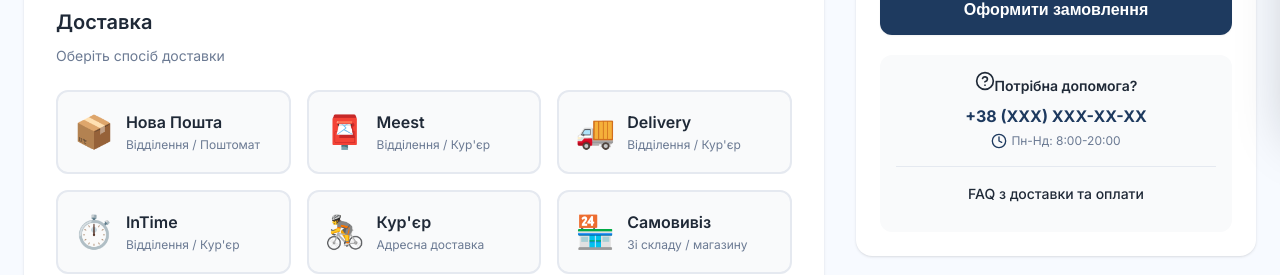
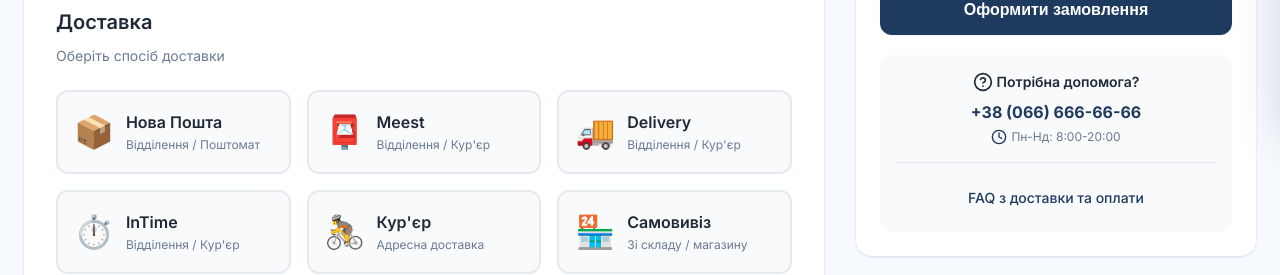
Before and after one commit to Greenfield-Taster/mattress-shop, a React (Vite) app: page /checkout in a window 1280 px wide. Shown: the part 676-951 px from the top of the page. Built offline with nearby package versions, Linux system fonts and the light colour scheme.

Commit message:
Add navigation from checkout page to contact faq via nav link

```diff
--- a/src/pages/Checkout.jsx
+++ b/src/pages/Checkout.jsx
@@ -11,7 +11,7 @@ import {
   validateCheckoutForm,
   clearFieldError,
 } from "../utils/checkoutValidation";
-import "../styles/pages/Checkout.scss";
+import "../styles/pages/_checkout.scss";
 
 // Import icons (lucide-react)
 import {
@@ -916,16 +916,16 @@ const Checkout = () => {
                   <HelpCircle size={20} />
                   Потрібна допомога?
                 </h3>
-                <p className="checkout__help-phone">+38 (XXX) XXX-XX-XX</p>
+                <p className="checkout__help-phone">+38 (066) 666-66-66</p>
                 <p className="checkout__help-time">
                   <Clock size={16} />
                   Пн-Нд: 8:00-20:00
                 </p>
 
                 <div className="checkout__help-faq">
-                  <p className="checkout__help-faq-text">
+                  <Link to="/contacts#faq" className="checkout__help-faq-link">
                     FAQ з доставки та оплати
-                  </p>
+                  </Link>
                 </div>
               </div>
             </div>
--- a/src/pages/Contacts.jsx
+++ b/src/pages/Contacts.jsx
@@ -1,9 +1,27 @@
-import React, { useState } from "react";
+import React, { useState, useEffect } from "react";
 import FAQ from "../components/FAQ/FAQ";
 import { faqData } from "../data/faqData";
 import "../styles/pages/_contacts.scss";
 
 const Contacts = () => {
+  // Scroll to FAQ section if hash is present
+  useEffect(() => {
+    if (window.location.hash === "#faq") {
+      setTimeout(() => {
+        const faqSection = document.getElementById("faq");
+        if (faqSection) {
+          const elementPosition = faqSection.getBoundingClientRect().top;
+          const offsetPosition = elementPosition + window.pageYOffset - 140;
+
+          window.scrollTo({
+            top: offsetPosition,
+            behavior: "smooth"
+          });
+        }
+      }, 100);
+    }
+  }, []);
+
   const [formData, setFormData] = useState({
     name: "",
     phone: "",
@@ -488,7 +506,7 @@ const Contacts = () => {
           </div>
         </div>
 
-        <section className="contacts__faq-section">
+        <section id="faq" className="contacts__faq-section">
           <h2 className="contacts__section-title">Часті питання</h2>
           <FAQ items={faqData} />
         </section>
--- a/src/styles/pages/Checkout.scss
+++ b/src/styles/pages/_checkout.scss
@@ -639,6 +639,10 @@
     font-weight: v.$font-weight-semibold;
     color: v.$color-text-primary;
     margin-bottom: v.$spacing-2;
+    display: flex;
+    align-items: center;
+    justify-content: center;
+    gap: v.$spacing-1;
   }
 
   &__help-phone {
@@ -678,6 +682,28 @@
     font-weight: v.$font-weight-medium;
     color: v.$color-text-primary;
     margin-bottom: v.$spacing-3;
+  }
+
+  &__help-faq-link {
+    display: inline-block;
+    font-size: v.$font-size-sm;
+    font-weight: v.$font-weight-medium;
+    color: v.$brand-primary-500;
+    text-decoration: none;
+    transition: v.$transition-button;
+    padding: v.$spacing-2 v.$spacing-3;
+    border-radius: v.$radius-base;
+
+    &:hover {
+      color: v.$brand-primary-600;
+      background: rgba(v.$brand-primary-500, 0.05);
+      text-decoration: underline;
+    }
+
+    @media (max-width: v.$breakpoint-sm) {
+      font-size: v.$font-size-xs;
+      padding: v.$spacing-1 v.$spacing-2;
+    }
   }
 
   &__payment-details {
```
